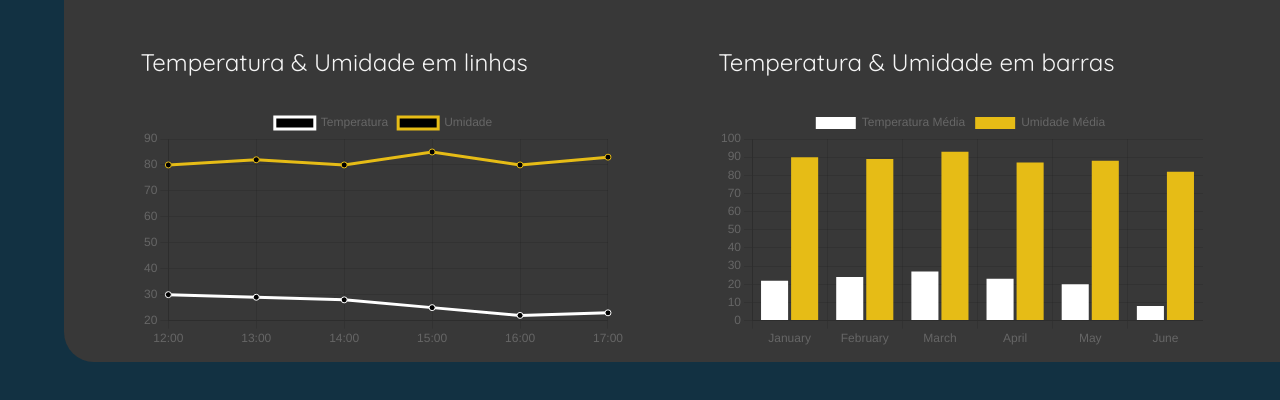
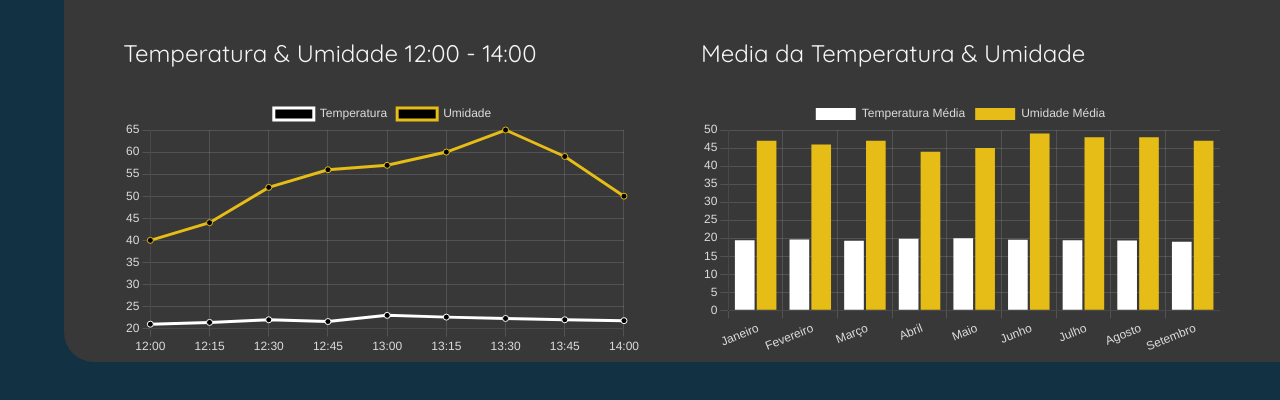
Before and after one commit to SaturnoSC/Sprint02, a plain HTML site: page Institucional/dashboard.html in a window 1280 px wide. Shown: the part 246-646 px from the top of the page. Drawn offline with nearby package versions, Linux system fonts and the light colour scheme.

Commit message:
Arrumando dados da temperatura e umidade e as cores do ChartJS

```diff
--- a/Institucional/css/dash.css
+++ b/Institucional/css/dash.css
@@ -468,7 +468,7 @@ section .contPrincipal h2{
 }
 
 section .contPrincipal .cont1, section .contPrincipal .cont2 {
-    width: 42%;
+    width: 45%;
     /* height: 25vmax; */
 }
 
--- a/Institucional/dashboard.html
+++ b/Institucional/dashboard.html
@@ -173,7 +173,7 @@
         <!--  container com as divs de chartJS  -->
         <div class="contPrincipal">
             <div class="cont1">
-                <h2>Temperatura & Umidade em linhas</h2>
+                <h2>Temperatura & Umidade 12:00 - 14:00</h2>
 
                 <div>
                     <canvas id="ChartLinhas" class="linhas"></canvas>
@@ -182,7 +182,7 @@
 
             <div class="cont2">
 
-                <h2>Temperatura & Umidade em barras</h2>
+                <h2>Media da Temperatura & Umidade</h2>
 
                 <div>
                     <canvas id="ChartBarras" class="barras"></canvas>
@@ -227,19 +227,25 @@
 <script>
     const labels = [
         '12:00',
+        '12:15',
+        '12:30',
+        '12:45',
         '13:00',
+        '13:15',
+        '13:30',
+        '13:45',
         '14:00',
-        '15:00',
-        '16:00',
-        '17:00',
     ];
     const labels2 = [
-        'January',
-        'February',
-        'March',
-        'April',
-        'May',
-        'June',
+        'Janeiro',
+        'Fevereiro',
+        'Março',
+        'Abril',
+        'Maio',
+        'Junho',
+        'Julho',
+        'Agosto',
+        'Setembro',
     ];
 
     const data = {
@@ -248,13 +254,14 @@
             label: 'Temperatura',
             backgroundColor: 'black',
             borderColor: 'white',
-            data: [30, 29, 28, 25, 22, 23],
+            data: [21, 21.4, 22, 21.6, 23, 22.6, 22.3, 22, 21.8],
         },
         {
             label: 'Umidade',
             backgroundColor: 'black',
             borderColor: '#e6bc16',
-            data: [80, 82, 80, 85, 80, 83],
+            color: '#f5f5f5',
+            data: [40, 44, 52, 56, 57, 60, 65, 59, 50],
         }]
 
     };
@@ -264,26 +271,82 @@
             label: 'Temperatura Média',
             backgroundColor: 'white',
             borderColor: 'black',
-            data: [22, 24, 27, 23, 20, 8],
+            data: [19.41, 19.63, 19.27, 19.81, 20, 19.54, 19.45, 19.36, 19,27],
         },
         {
             label: 'Umidade Média',
             backgroundColor: '#e6bc16',
             borderColor: 'black',
-            data: [90, 89, 93, 87, 88, 82],
+            data: [47, 46, 47, 44, 45, 49, 48, 48, 47],
         }]
 
     };
     const config = {
         type: 'line',
         data: data,
-        options: {}
+        options: {
+            scales: {
+                x: {
+                    grid: {
+                        color: '#99999944'
+                    },
+
+                    ticks: {
+                        color: '#f5f5f5dd',
+                    },
+
+
+
+                },
+
+                y: {
+                    grid: {
+                        color: '#99999944'
+                    },
+
+                    ticks: {
+                        color: '#f5f5f5dd'
+                }
+                }
+
+
+
+
+            },
+            color: '#f5f5f5dd'
+
+        }
     };
     const config2 = {
         type: 'bar',
         data: data2,
-        options: {}
+        options: {
+            scales: {
+                x: {
+                    grid: {
+                        color: '#99999944'
+                    },
+                    ticks: {
+                        color: '#f5f5f5dd',
+                    }
+                },
+
+                y: {
+                    grid: {
+                        color: '#99999944'
+                    },
+                    ticks: {
+                        color: '#f5f5f5dd'
+                    }
+                }
+
+            },
+            color: '#f5f5f5dd'
+
+        }
     };
+
+
 </script>
 
 <script>
```
